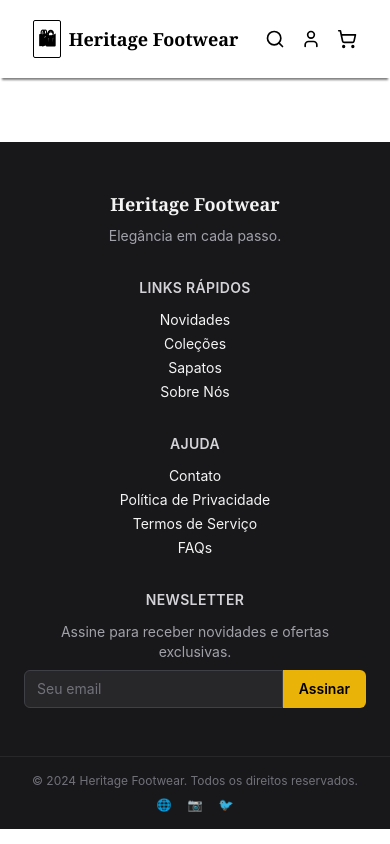
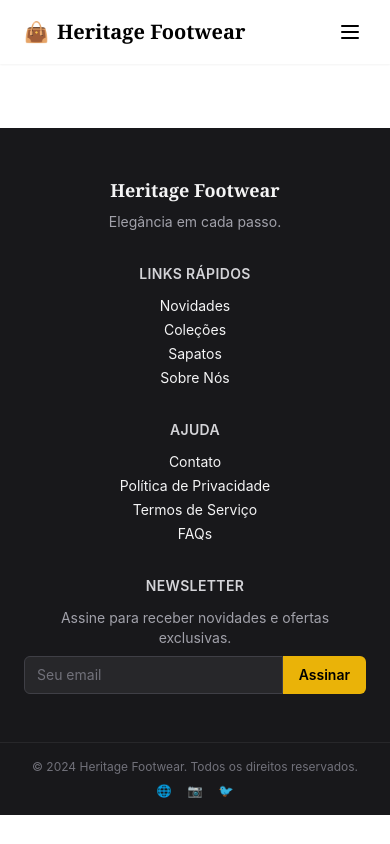
Before and after one commit to IsacGama/sapataria-capacita-brasil-react, a React (Create React App) app: page / in a window 390 px wide. Built offline with nearby package versions, Linux system fonts and the light colour scheme.

Commit message:
Adiciona menu responsivo ao componente Header e melhora a estrutura de navegação

```diff
--- a/src/Componentes/Header/Header.js
+++ b/src/Componentes/Header/Header.js
@@ -1,15 +1,22 @@
 import styles from "./Header.module.css";
-import { Search, ShoppingCart, User } from "lucide-react";
+import React, { useState } from "react";
+import { Menu, X, Search, ShoppingCart, User } from "lucide-react";
 
 export function Header() {
+  const [menuOpen, setMenuOpen] = useState(false);
+
   return (
-    <header
-      className={`w-full bg-white shadow-sm px-6 py-4 flex items-center justify-between ${styles.header}`}
-    >
-      <div className="flex items-center gap-2 text-black font-serif font-bold text-lg">
-        <span className="border border-black rounded-sm p-1">&#128717;</span>{" "}
+    <header className="w-full bg-white shadow-sm px-6 py-4">
+      <div className="max-w-7xl mx-auto flex items-center justify-between">
+        {/* Logo */}
+        <div className="flex items-center gap-2 font-serif text-black font-bold text-xl">
+          <span role="img" aria-label="sacola" className="text-xl">
+            👜
+          </span>
           Heritage Footwear
         </div>
+
+        {/* Navegação Desktop */}
         <nav className="hidden md:flex gap-6 text-sm text-black font-medium">
           <a href="#" className="hover:text-gray-600 transition-colors">
             Novidades
@@ -28,11 +35,56 @@ export function Header() {
           </a>
         </nav>
 
+        {/* Ícones + Menu Mobile */}
         <div className="flex items-center gap-4 text-black">
+          <Search className="w-5 h-5 cursor-pointer hover:text-gray-600 hidden sm:block" />
+          <User className="w-5 h-5 cursor-pointer hover:text-gray-600 hidden sm:block" />
+          <ShoppingCart className="w-5 h-5 cursor-pointer hover:text-gray-600 hidden sm:block" />
+          <button
+            onClick={() => setMenuOpen(!menuOpen)}
+            className="md:hidden p-1"
+            aria-label="Abrir menu"
+          >
+            {menuOpen ? (
+              <X className="w-6 h-6" />
+            ) : (
+              <Menu className="w-6 h-6" />
+            )}
+          </button>
+        </div>
+      </div>
+
+      {/* Menu Mobile com animação */}
+      <div
+        className={`md:hidden overflow-hidden transition-all duration-300 ease-out ${
+          menuOpen
+            ? "max-h-96 opacity-100 scale-100"
+            : "max-h-0 opacity-0 scale-95"
+        }`}
+      >
+        <div className="px-6 py-4 space-y-2 text-black text-base">
+          <a href="#" className="block hover:text-gray-600 transition">
+            Novidades
+          </a>
+          <a href="#" className="block hover:text-gray-600 transition">
+            Coleções
+          </a>
+          <a href="#" className="block hover:text-gray-600 transition">
+            Sapatos
+          </a>
+          <a href="#" className="block hover:text-gray-600 transition">
+            Acessórios
+          </a>
+          <a href="#" className="block hover:text-gray-600 transition">
+            Sobre
+          </a>
+          <div className="flex gap-4 pt-4 border-t border-gray-200">
             <Search className="w-5 h-5 cursor-pointer hover:text-gray-600" />
             <User className="w-5 h-5 cursor-pointer hover:text-gray-600" />
             <ShoppingCart className="w-5 h-5 cursor-pointer hover:text-gray-600" />
           </div>
+        </div>
+      </div>
     </header>
   );
 }
```
Lines whose indentation alone changed are shown as unchanged.
